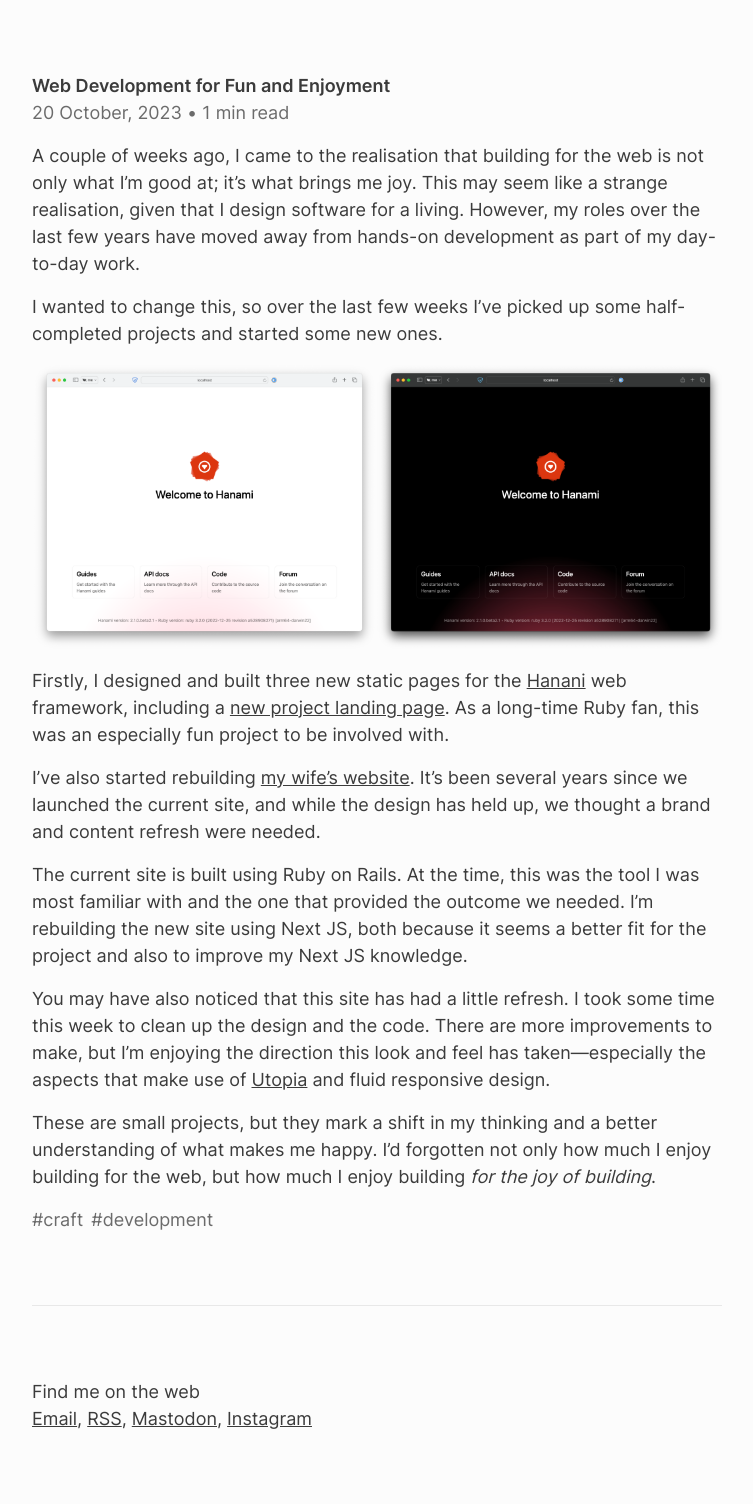
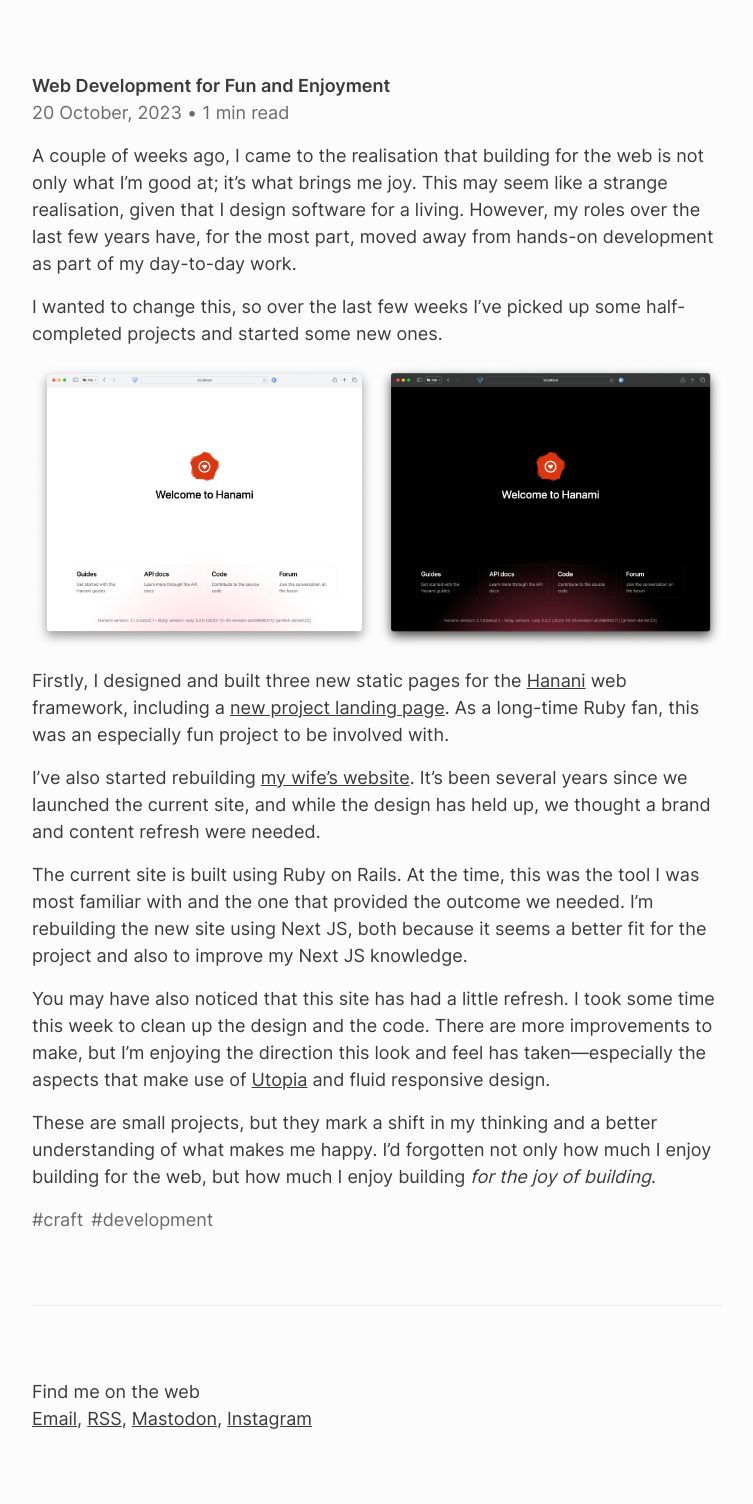
Before and after one commit to aaronmoodie/aaronmoodie.com, a Jekyll site: the page built from _posts/2023-10-21-web-development-for-fun-and-enjoyment.md, in a window 1280 px wide. Shown: the whole page, without its empty margins (263-1016 px from the left). Built offline with Jekyll 4.4.1, drawn with Linux system fonts in a browser that asks for light colours.

Commit message:
Copy change

```diff
--- a/_posts/2023-10-21-web-development-for-fun-and-enjoyment.md
+++ b/_posts/2023-10-21-web-development-for-fun-and-enjoyment.md
@@ -6,7 +6,7 @@
 categories: blog
 ---
 
-A couple of weeks ago, I came to the realisation that building for the web is not only what I'm good at; it's what brings me joy. This may seem like a strange realisation, given that I design software for a living. However, my roles over the last few years have moved away from hands-on development as part of my day-to-day work.
+A couple of weeks ago, I came to the realisation that building for the web is not only what I'm good at; it's what brings me joy. This may seem like a strange realisation, given that I design software for a living. However, my roles over the last few years have, for the most part, moved away from hands-on development as part of my day-to-day work.
 
 I wanted to change this, so over the last few weeks I've picked up some half-completed projects and started some new ones.
 
```
